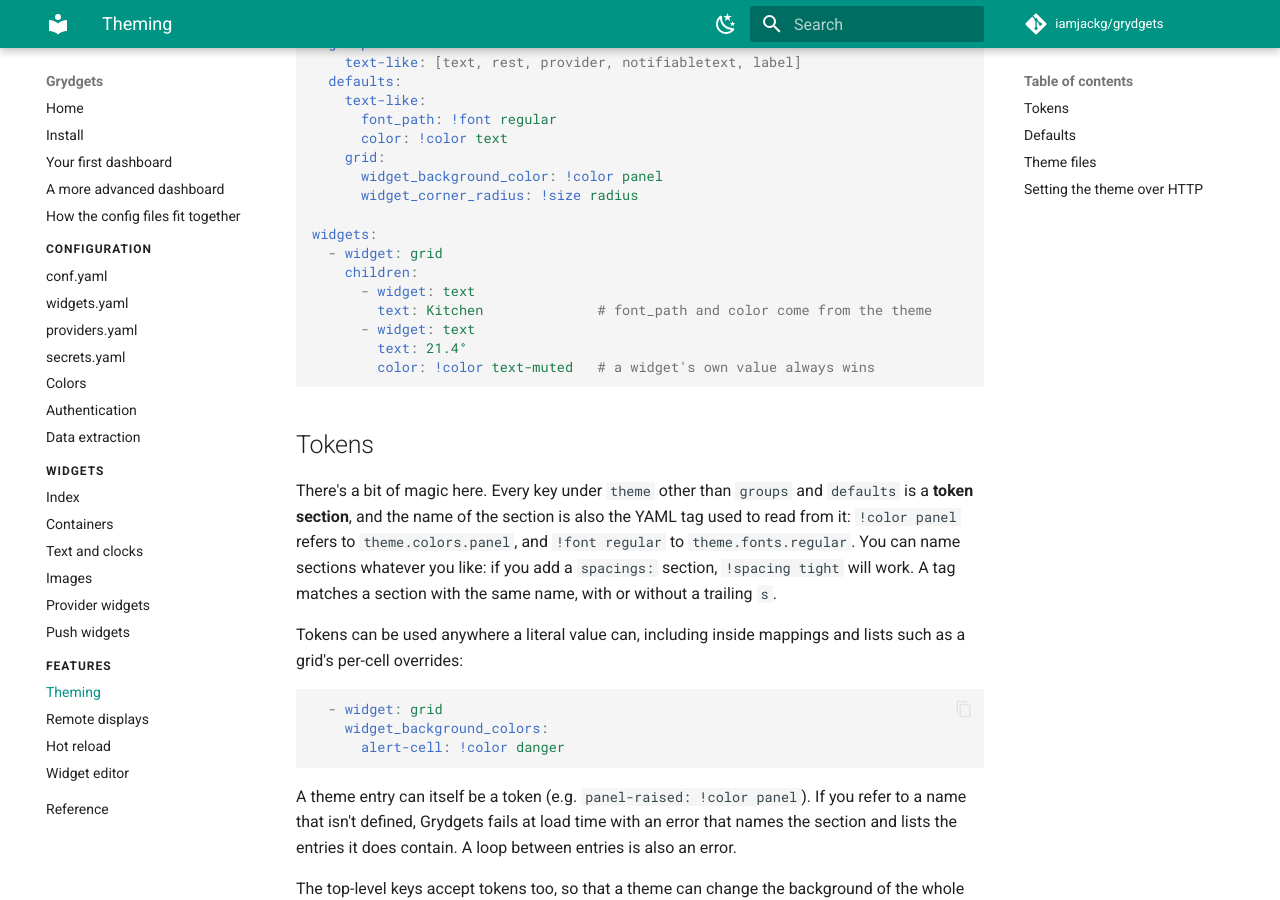
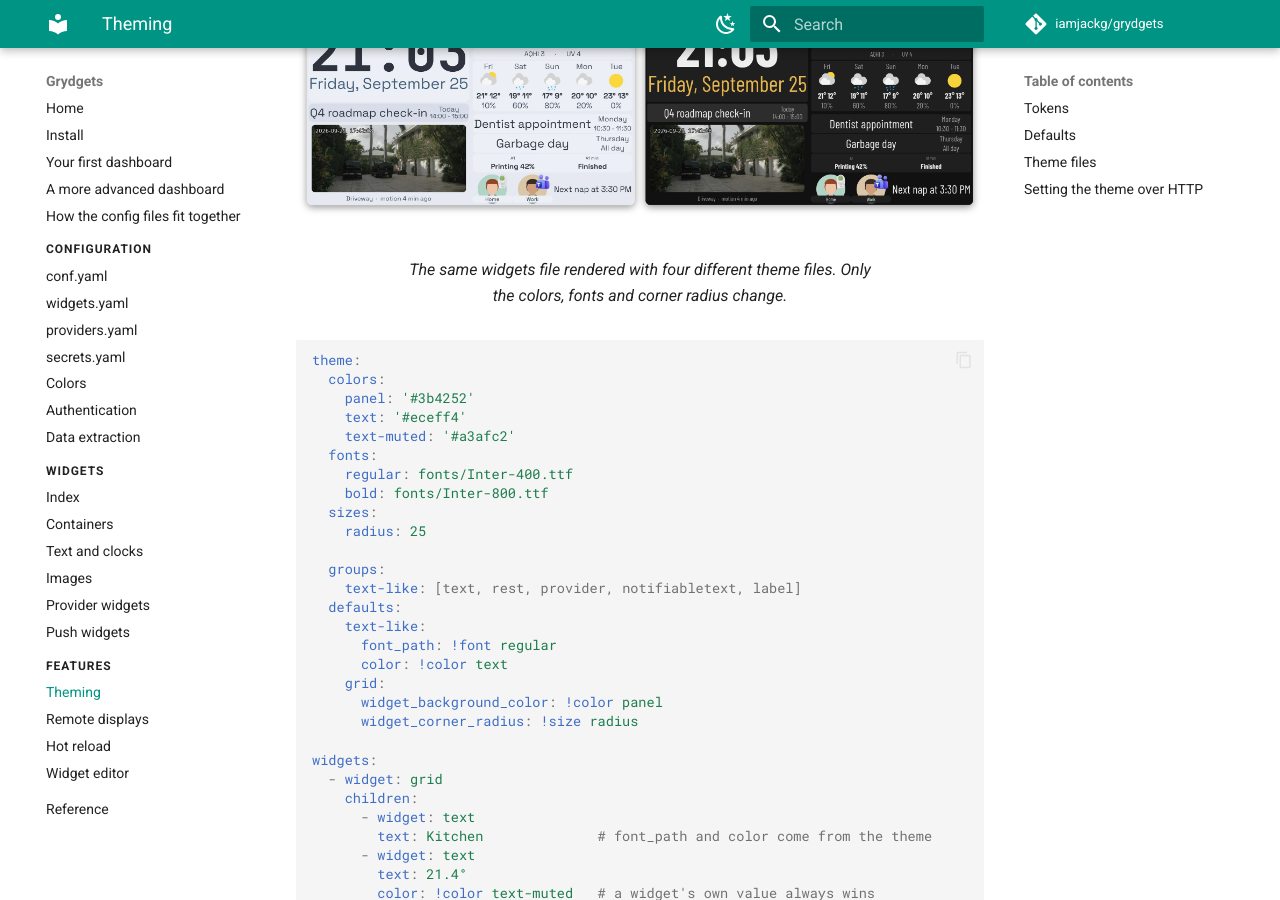
Before and after one commit to iamjackg/grydgets, an MkDocs documentation site: the page built from docs/theming.md, in a window 1280 px wide and 900 px high, scrolled down 458 px. Built offline with MkDocs 1.6.1 and Material for MkDocs 9.7.7, drawn with Linux system fonts in a browser that asks for light colours; comment, search, counter and statistics services are not loaded.

Commit message:
Use the demo dashboard renders in the README and docs
The README and the docs home page show a render of the anonymized demo
dashboard instead of the old screenshot. The docs pick the dark or light
render based on the site's color scheme, and the theming page gets a grid
of the same dashboard in four themes.

Co-Authored-By: Claude Opus 5.5 <noreply@anthropic.com>
Claude-Session: https://claude.ai/code/session_01LCpUENMACcSV4DNwMvETLx

````diff
--- a/docs/theming.md
+++ b/docs/theming.md
@@ -3,6 +3,11 @@
 The `theme:` block in `widgets.yaml` lets you define colors, fonts and sizes
 once and refer to them by name from the rest of the file. It also lets you set defaults per widget
 type, so that most widgets don't need to specify them at all.
+
+<figure markdown="span">
+  ![The same dashboard rendered with four theme files, two light and two dark](img/theming-grid.webp)
+  <figcaption>The same widgets file rendered with four different theme files. Only the colors, fonts and corner radius change.</figcaption>
+</figure>
 
 ```yaml
 theme:
````
Also changed, not shown: README.md (+1 -1 lines), docs/index.md (+2 -1 lines), docs/img/grydgets-dashboard-dark.png (added), docs/img/grydgets-dashboard-light.png (added), docs/img/theming-grid.webp (added), images/grydgets-dashboard.png (added).
